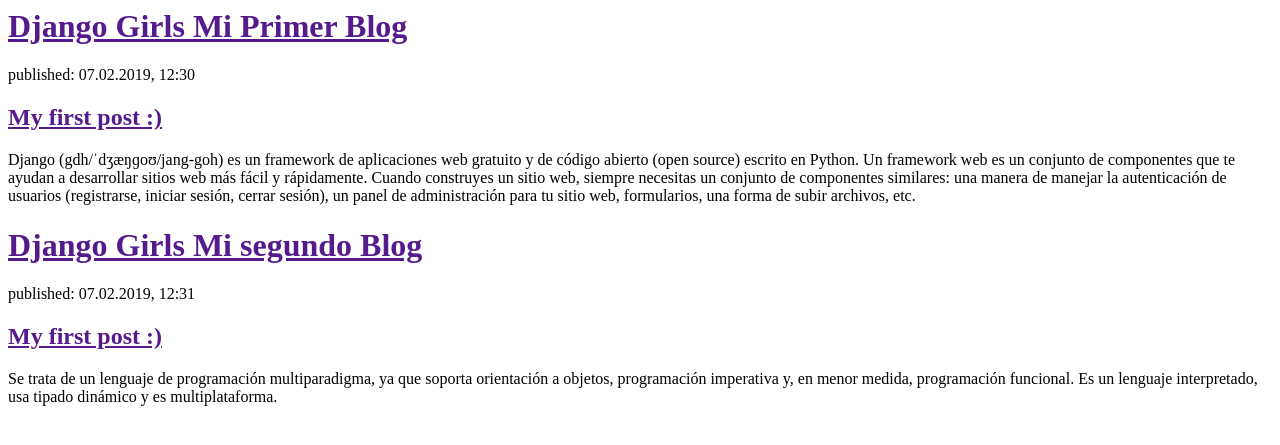
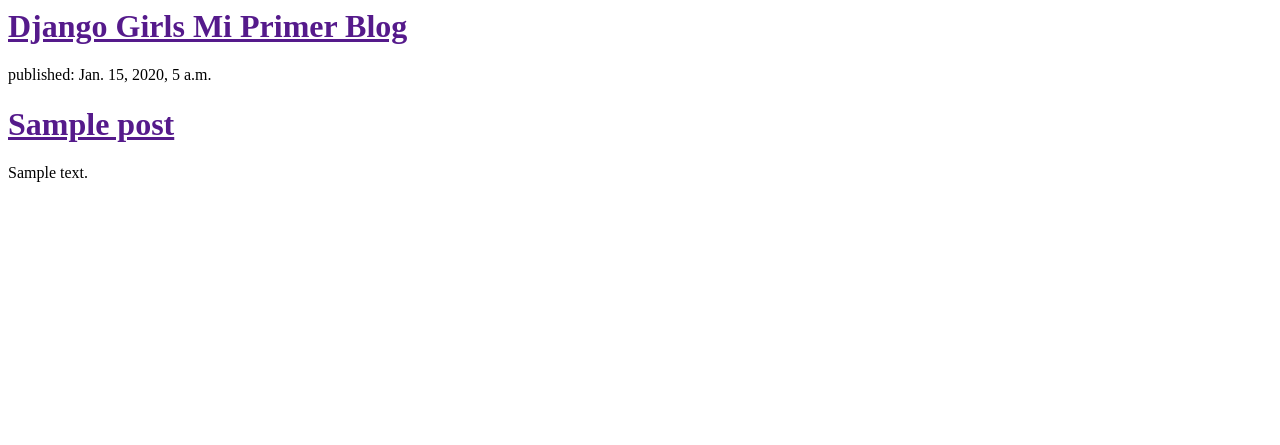
Before and after one commit to navata56/my-first-blog, a Django app: template blog/templates/blog/post_list.html in a window 1280 px wide. Shown: the top 445 px of the page. Run offline with Django 3.2, Linux system fonts and the light colour scheme; the template is opened without the code that fills it: values that come from a table or form of the project are taken from there, others are empty; tables that the repository leaves empty hold one stand-in row (values such as "Sample post").

Commit message:
Modified templates to display post from database.

```diff
--- a/blog/models.py
+++ b/blog/models.py
@@ -1,5 +1,6 @@
 from django.db import models
 from django.utils import timezone
+
 class Post(models.Model):
 	author = models.ForeignKey('auth.User')
 	title = models.CharField(max_length=200)
@@ -12,5 +13,6 @@
 	def publish(self):
 		self.published_date = timezone.now()
 		self.save()
+
 def __str__(self):
 	return self.title
--- a/blog/templates/blog/post_list.html
+++ b/blog/templates/blog/post_list.html
@@ -6,22 +6,13 @@
 		<div>
 			<h1><a href=""> Django Girls Mi Primer Blog</a></h1>
 		</div>
-
-		<div>
-			<p>published: 07.02.2019, 12:30</p>
-			<h2><a href="">My first post :)</a></h2>
-			<p>Django (gdh/ˈdʒæŋɡoʊ/jang-goh) es un framework de aplicaciones web gratuito y de código abierto (open source) escrito en Python. Un framework web es un conjunto de componentes que te ayudan a desarrollar sitios web más fácil y rápidamente.
-			Cuando construyes un sitio web, siempre necesitas un conjunto de componentes similares: una manera de manejar la autenticación de usuarios (registrarse, iniciar sesión, cerrar sesión), un panel de administración para tu sitio web, formularios, una forma de subir archivos, etc.</p>
-		</div>
-
-		<div>
-			<h1><a href=""> Django Girls Mi segundo Blog</a></h1>
-		</div>
-			<p>published: 07.02.2019, 12:31</p>
-			<h2><a href="">My first post :)</a></h2>
-			<p>Se trata de un lenguaje de programación multiparadigma, ya que soporta orientación a objetos, programación imperativa y, en menor medida, programación funcional. Es un lenguaje interpretado, usa tipado dinámico y es multiplataforma.</p>
-		</div>
-
+		{% for post in posts %}
+			<div>
+				<p>published: {{ post.published_date }}</p>
+				<h1><a href="">{{ post.title }}</a></h1>
+				<p>{{ post.text|linebreaksbr }}</p>
+			</div>
+		{% endfor %}
 
 	</body>
 </html>
--- a/blog/views.py
+++ b/blog/views.py
@@ -1,4 +1,7 @@
 from django.shortcuts import render
+from django.utils import timezone
+from .models import Post
 
 def post_list(request):
-	return render(request, 'blog/post_list.html', {})
+	posts = Post.objects.filter(published_date__lte=timezone.now()).order_by('published_date')
+	return render(request, 'blog/post_list.html', {'posts': posts})
```
